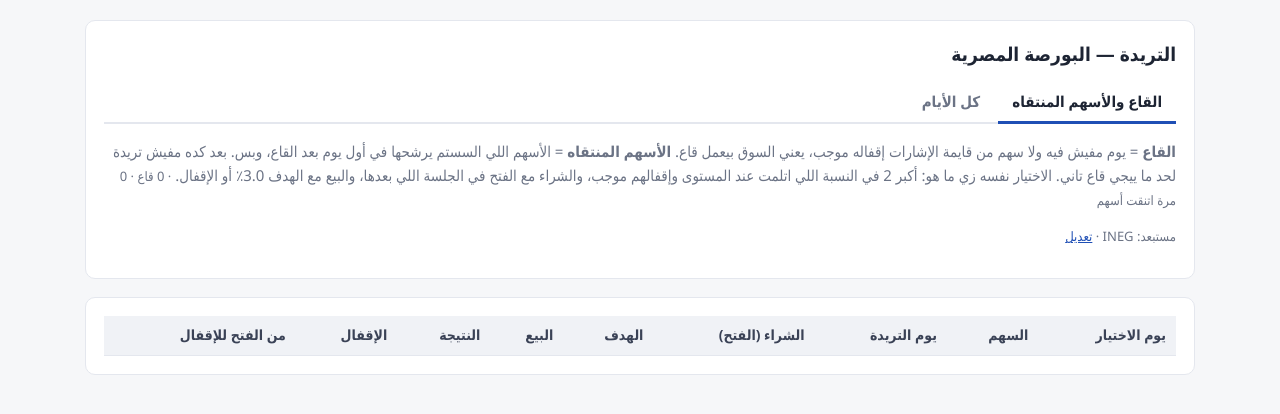
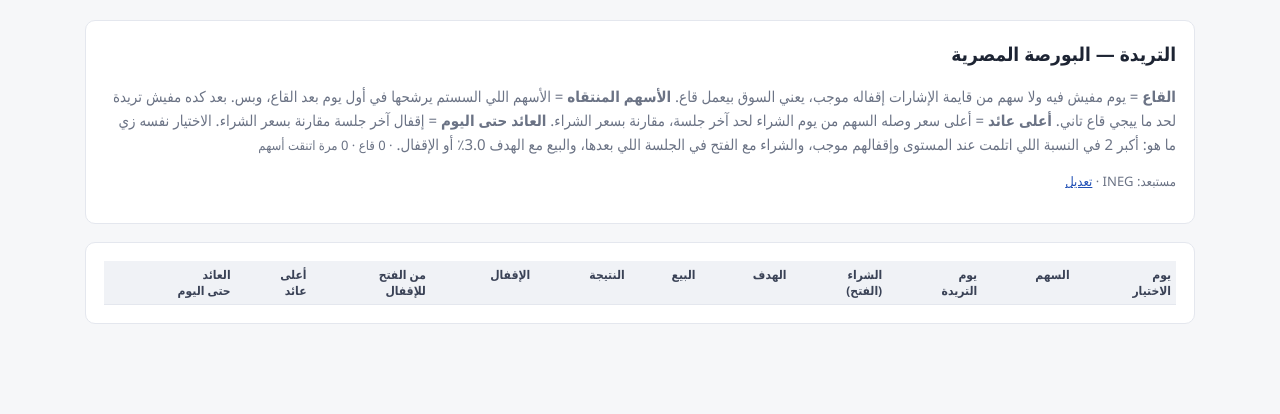
Before and after one commit to dofahmy/EGX_Trade, a Flask app: page /trade in a window 1280 px wide. Shown: the part 60-474 px from the top of the page. Run offline with Flask 3, Linux system fonts and the light colour scheme; lists and menus that the app fills with data are empty.

Commit message:
Add files via upload

```diff
--- a/templates/trade.html
+++ b/templates/trade.html
@@ -1,17 +1,21 @@
 {% extends 'base.html' %}
 {% block title %}التريدة{% endblock %}
 {% block body %}
-<style>.tabs{display:flex;gap:4px;flex-wrap:wrap;border-bottom:2px solid var(--line)}.tabs a{padding:8px 14px;text-decoration:none;color:var(--mute);font-weight:600;border-bottom:3px solid transparent;margin-bottom:-2px}.tabs a.on{color:var(--ink);border-bottom-color:var(--blue)}</style>
+<style>
+.tt{font-size:12.5px}
+.tt th,.tt td{padding:6px 5px;white-space:normal;vertical-align:top}
+.tt th{font-size:12px;line-height:1.3}
+.tt td.num{white-space:nowrap}
+.tt .note{font-size:11px}
+.tt .nm{display:block;font-size:11px;color:var(--mute);max-width:170px}
+.tt button.danger{padding:1px 6px;font-size:11px;margin:2px 0 0}
+</style>
 {% set last = allrows[-1] if allrows else none %}
 <div class="card">
   <h2>التريدة — {{ mtitle }}</h2>
-  <div class="tabs" style="margin:6px 0 10px">
-    <a class="{{ 'on' if view != 'all' }}" href="{{ murl('trade') }}">القاع والأسهم المنتقاه</a>
-    <a class="{{ 'on' if view == 'all' }}" href="{{ murl('trade', view='all') }}">كل الأيام</a>
-  </div>
-  {% if view != 'all' %}
   <p class="mute"><b>القاع</b> = يوم مفيش فيه ولا سهم من قايمة الإشارات إقفاله موجب، يعني السوق بيعمل قاع.
     <b>الأسهم المنتقاه</b> = الأسهم اللي السستم يرشحها في أول يوم بعد القاع، وبس. بعد كده مفيش تريدة لحد ما ييجي قاع تاني.
+    <b>أعلى عائد</b> = أعلى سعر وصله السهم من يوم الشراء لحد آخر جلسة، مقارنة بسعر الشراء. <b>العائد حتى اليوم</b> = إقفال آخر جلسة مقارنة بسعر الشراء.
     الاختيار نفسه زي ما هو: أكبر {{ p.picks }} في النسبة اللي اتلمت عند المستوى وإقفالهم موجب، والشراء مع الفتح في الجلسة اللي بعدها، والبيع مع الهدف {{ p.tp }}٪ أو الإقفال.
     <span class="note">· {{ n_bottom }} قاع · {{ n_sel }} مرة اتنقت أسهم</span></p>
   {% if state == 'bottom' %}
@@ -22,19 +26,10 @@
   {% elif state == 'wait' %}
   <div class="banner idle">مفيش تريدة دلوقتي: مستنيين القاع الجاي.{% if last_bottom %} آخر قاع كان {{ last_bottom }}.{% endif %}</div>
   {% endif %}
-  {% else %}
-  <p class="mute">كل جلسة بنختار أكبر {{ p.picks }} {{ 'سهم' if p.picks == 1 else 'أسهم' if p.picks <= 10 else 'سهم' }} في <b>النسبة اللي اتلمت عند المستوى</b> من قايمة إشارات اليوم، بشرط إقفالهم يكون موجب. الجلسة اللي بعدها بنشتري <b>مع الفتح</b>، ونبيع مع الهدف {{ p.tp }}٪ أو الإقفال، أيهم الأول. وجنبها نتيجة الشراء مع الفتح والبيع مع الإقفال.</p>
-  {% if last and last.stocks and not last.next_date %}
-  <div class="banner buy"><b>الجلسة الجاية</b> (اختيار جلسة {{ last.date }}): شراء
-    {% for it in last.stocks %}<b>{{ it.pick.name }}</b> <span class="mute">{{ it.pick.sym }}</span>{{ '، ' if not loop.last }}{% endfor %} مع الفتح.</div>
-  {% elif last and not last.stocks %}
-  <div class="banner idle">جلسة {{ last.date }}: مفيش سهم في قايمة الإشارات إقفاله موجب، فمفيش تريدة الجلسة الجاية.</div>
-  {% endif %}
-  {% endif %}
   {% if p.exclude %}<p class="note">مستبعد: <span dir="ltr">{{ p.exclude }}</span> · <a href="{{ murl('index', tab='settings') }}">تعديل</a></p>{% endif %}
   {% if sm %}
   <div style="display:flex;flex-wrap:wrap;gap:30px;margin-top:6px">
-    {% for key, title in [('res', 'مع الهدف ' ~ p.tp ~ '٪ أو الإقفال'), ('oc', 'من الفتح للإقفال')] %}{% set s = sm[key] %}
+    {% for key, title in [('res', 'مع الهدف ' ~ p.tp ~ '٪ أو الإقفال'), ('oc', 'من الفتح للإقفال'), ('max_ret', 'أعلى عائد وصله'), ('now_ret', 'العائد لحد آخر جلسة')] if sm[key] is defined %}{% set s = sm[key] %}
     <div><div class="mute">{{ title }}</div>
       <div class="big"><span class="{{ 'pos' if s.avg>0 else 'neg' if s.avg<0 else '' }}">{{ '%+.2f'|format(s.avg) }}٪</span> متوسط
         · مجموع <span class="{{ 'pos' if s.total>0 else 'neg' if s.total<0 else '' }}">{{ '%+.2f'|format(s.total) }}٪</span></div>
@@ -45,24 +40,24 @@
 </div>
 
 <div class="card">
-  <div class="tablewrap"><table>
-    <tr><th>يوم الاختيار</th><th>السهم</th><th>يوم التريدة</th><th>الشراء (الفتح)</th><th>الهدف</th><th>البيع</th><th>النتيجة</th><th>الإقفال</th><th>من الفتح للإقفال</th></tr>
+  <div><table class="tt">
+    <tr><th>يوم<br>الاختيار</th><th>السهم</th><th>يوم<br>التريدة</th><th>الشراء<br>(الفتح)</th><th>الهدف</th><th>البيع</th><th>النتيجة</th><th>الإقفال</th><th>من الفتح<br>للإقفال</th><th>أعلى<br>عائد</th><th>العائد<br>حتى اليوم</th></tr>
     {% for r in rows|reverse %}
     {% if not r.stocks %}
-    <tr style="background:#fdecea"><td><a href="{{ murl('day', date=r.date) }}">{{ r.date }}</a></td><td colspan="8"><b class="neg">قاع</b> <span class="mute">· مفيش سهم إقفاله موجب</span></td></tr>
+    <tr style="background:#fdecea"><td><a href="{{ murl('day', date=r.date) }}">{{ r.date }}</a></td><td colspan="10"><b class="neg">قاع</b> <span class="mute">· مفيش سهم إقفاله موجب</span></td></tr>
     {% endif %}
     {% for it in r.stocks %}{% set k = it.pick %}{% set n = it.next %}
     <tr{% if loop.last and not loop.first %} style="border-bottom:2px solid var(--line)"{% endif %}>
       {% if loop.first %}<td rowspan="{{ r.stocks|length }}" style="vertical-align:top{% if r.selected %};background:#eaf3de{% endif %}"><a href="{{ murl('day', date=r.date) }}">{{ r.date }}</a>{% if r.selected %}<div><span class="pill" style="background:#3B6D11;color:#fff">منتقاه</span></div>{% endif %}</td>{% endif %}
-      <td><a href="{{ murl('stock', sym=k.sym) }}">{{ k.sym }}</a> <span class="note">{{ k.name }}</span>
-        <form method="post" action="{{ murl('exclude') }}" style="display:inline" onsubmit="return confirm('تستبعدي {{ k.sym }} من التريدة؟')"><input type="hidden" name="sym" value="{{ k.sym }}"><button class="danger" style="margin-right:6px">استبعاد</button></form></td>
+      <td><a href="{{ murl('stock', sym=k.sym) }}">{{ k.sym }}</a><span class="nm">{{ k.name }}</span>
+        <form method="post" action="{{ murl('exclude') }}" style="display:inline" onsubmit="return confirm('تستبعدي {{ k.sym }} من التريدة؟')"><input type="hidden" name="sym" value="{{ k.sym }}"><button class="danger">استبعاد</button></form></td>
       {% if not n %}
       <td><span class="pill armed">الجلسة الجاية</span></td>
       <td class="num">مع الفتح<div class="note">آخر إقفال {{ k.last }}</div></td>
       <td class="num">الفتح +{{ p.tp }}٪<div class="note">لو فتح على {{ k.last }}: {{ (k.last * (1 + p.tp / 100))|round(4) }}</div></td>
-      <td class="mute">—</td><td class="mute">—</td><td class="mute">—</td><td class="mute">—</td>
+      <td class="mute">—</td><td class="mute">—</td><td class="mute">—</td><td class="mute">—</td><td class="mute">—</td><td class="mute">—</td>
       {% elif n.missing %}
-      <td>{{ n.date }}</td><td colspan="6" class="mute">السهم ماتداولش</td>
+      <td>{{ n.date }}</td><td colspan="8" class="mute">السهم ماتداولش</td>
       {% else %}
       <td>{{ n.date }}</td>
       <td class="num">{{ n.buy }}</td>
@@ -71,6 +66,10 @@
       <td class="num {{ 'pos' if n.res>0 else 'neg' if n.res<0 else '' }}">{{ '%+.2f'|format(n.res) }}٪</td>
       <td class="num">{{ n.last }}</td>
       <td class="num {{ 'pos' if n.oc>0 else 'neg' if n.oc<0 else '' }}">{{ '%+.2f'|format(n.oc) }}٪</td>
+      {% if n.max_ret is defined %}
+      <td class="num {{ 'pos' if n.max_ret>0 else 'neg' if n.max_ret<0 else '' }}">{{ '%+.2f'|format(n.max_ret) }}٪<div class="note">{{ n.max_date }}</div></td>
+      <td class="num {{ 'pos' if n.now_ret>0 else 'neg' if n.now_ret<0 else '' }}">{{ '%+.2f'|format(n.now_ret) }}٪<div class="note">{{ n.now_last }} · {{ n.now_date }}</div></td>
+      {% else %}<td class="mute">—</td><td class="mute">—</td>{% endif %}
       {% endif %}
     </tr>
     {% endfor %}
```
